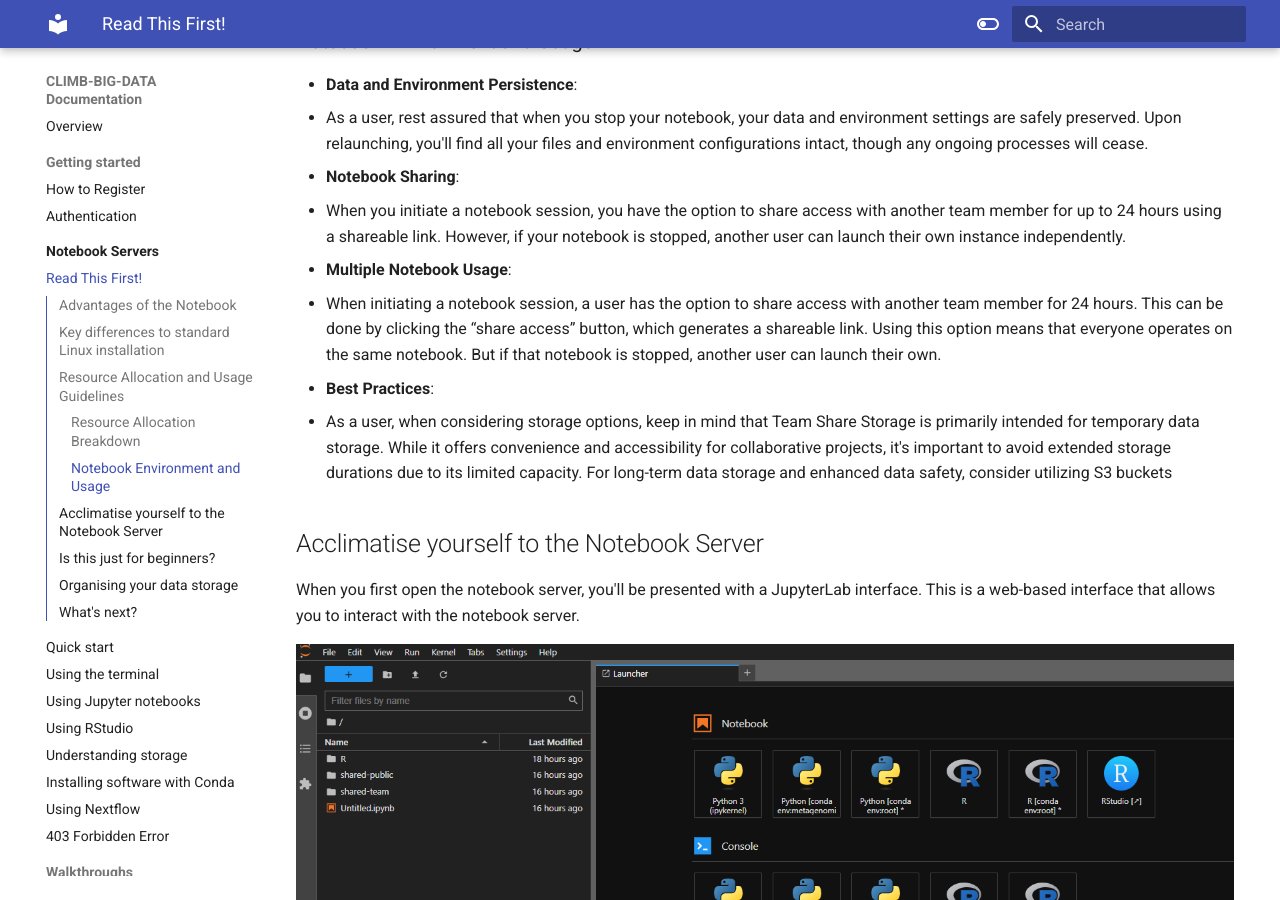
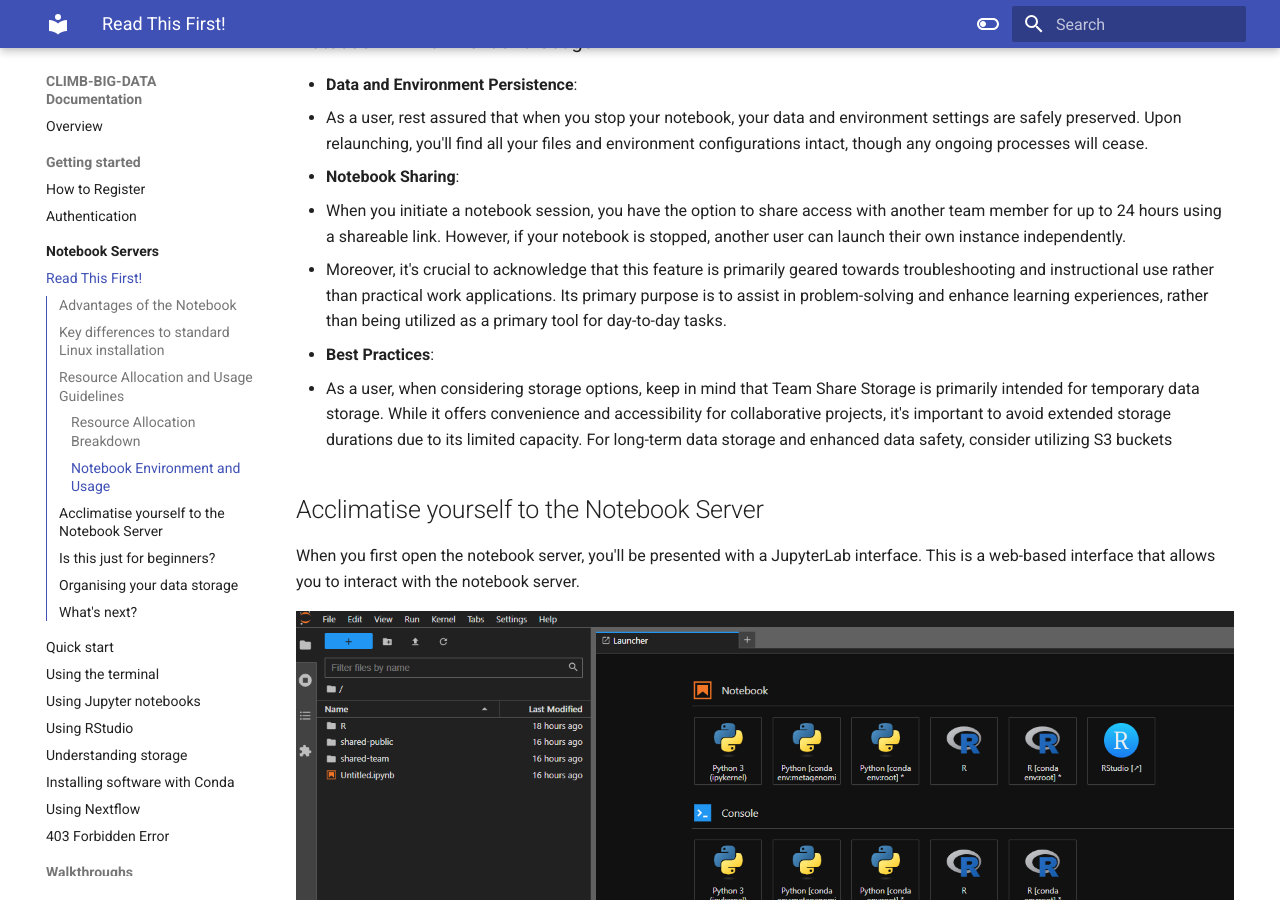
Before and after one commit to MRC-CLIMB/docs, an MkDocs documentation site: the page built from docs/notebook-servers/read-this-first.md, in a window 1280 px wide and 900 px high, scrolled down 2002 px. Built offline with MkDocs 1.6.1 and Material for MkDocs 9.7.7, drawn with Linux system fonts in a browser that asks for light colours.

Commit message:
Removed repeated bullet & use case for sharing

```diff
--- a/docs/notebook-servers/read-this-first.md
+++ b/docs/notebook-servers/read-this-first.md
@@ -57,9 +57,7 @@ These resources are designed to support your team's computational and storage ne
 
 - **Notebook Sharing**:
   - When you initiate a notebook session, you have the option to share access with another team member for up to 24 hours using a shareable link. However, if your notebook is stopped, another user can launch their own instance independently.
-
-- **Multiple Notebook Usage**:
-  - When initiating a notebook session, a user has the option to share access with another team member for 24 hours. This can be done by clicking the “share access” button, which generates a shareable link. Using this option means that everyone operates on the same notebook. But if that notebook is stopped, another user can launch their own.
+  - Moreover, it's crucial to acknowledge that this feature is primarily geared towards troubleshooting and instructional use rather than practical work applications. Its primary purpose is to assist in problem-solving and enhance learning experiences, rather than being utilized as a primary tool for day-to-day tasks.
 
 - **Best Practices**:
   - As a user, when considering storage options, keep in mind that Team Share Storage is primarily intended for temporary data storage. While it offers convenience and accessibility for collaborative projects, it's important to avoid extended storage durations due to its limited capacity. For long-term data storage and enhanced data safety, consider utilizing S3 buckets
```
